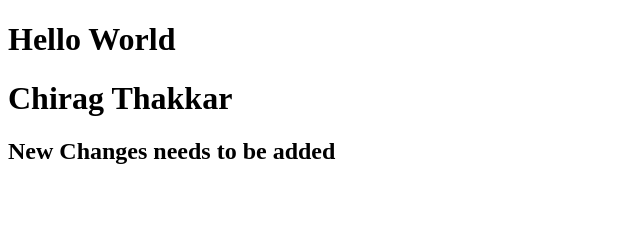
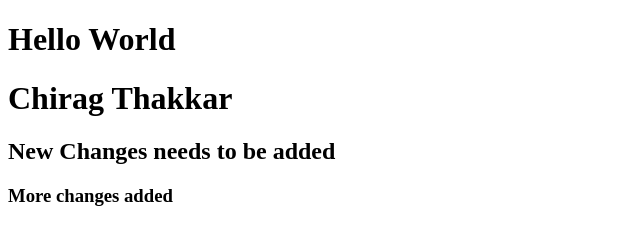
Before and after one commit to tchirag20/Node-RestApi, a plain HTML site: page index.html in a window 1280 px wide. Shown: the whole page, without its empty margins (0-640 px from the left). Drawn offline with Linux system fonts and the light colour scheme.

Commit message:
Fourth commit

```diff
--- a/index.html
+++ b/index.html
@@ -10,5 +10,6 @@
     <h1>Hello World</h1>
     <h1>Chirag Thakkar</h1>
     <h2>New Changes needs to be added</h2>
+    <h3>More changes added</h3>
 </body>
 </html>
```
